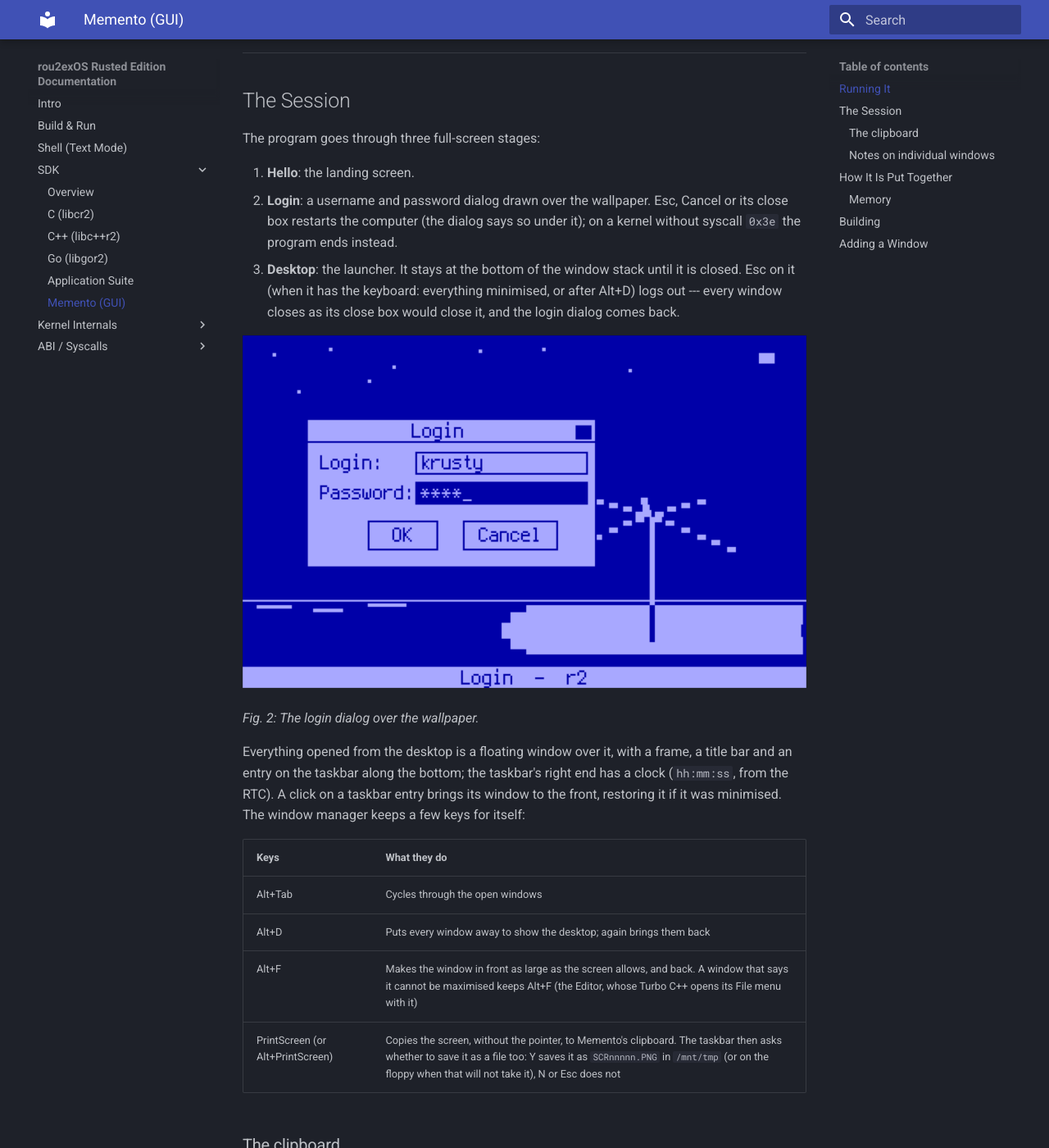
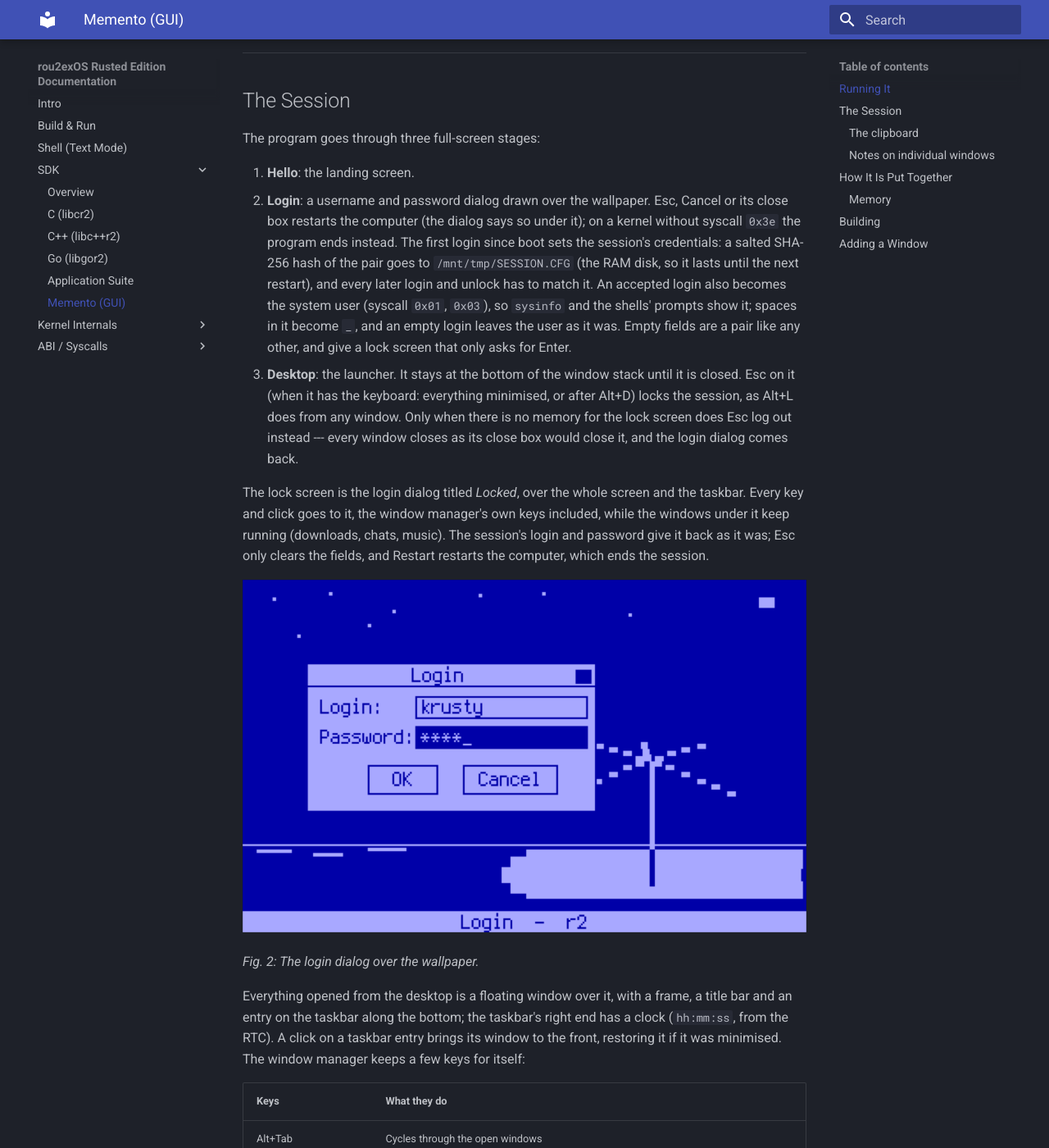
Before and after one commit to krustowski/rou2exOS, an MkDocs documentation site: the page built from docs/sdk/memento.md, in a window 1280 px wide and 1400 px high, scrolled down 1944 px. Shown: the whole window at 82% size. Built offline with MkDocs 1.6.1 and Material for MkDocs 9.7.7, drawn with Linux system fonts in a browser that asks for light colours; some of the changed text lies outside the part shown.

Commit message:
Update docs

```diff
--- a/docs/sdk/memento.md
+++ b/docs/sdk/memento.md
@@ -46,8 +46,10 @@ Esc on the desktop logs out to the login dialog, and leaving the login dialog re
 The program goes through three full-screen stages:
 
 1. **Hello**: the landing screen.
-2. **Login**: a username and password dialog drawn over the wallpaper. Esc, Cancel or its close box restarts the computer (the dialog says so under it); on a kernel without syscall `0x3e` the program ends instead.
-3. **Desktop**: the launcher. It stays at the bottom of the window stack until it is closed. Esc on it (when it has the keyboard: everything minimised, or after Alt+D) logs out --- every window closes as its close box would close it, and the login dialog comes back.
+2. **Login**: a username and password dialog drawn over the wallpaper. Esc, Cancel or its close box restarts the computer (the dialog says so under it); on a kernel without syscall `0x3e` the program ends instead. The first login since boot sets the session's credentials: a salted SHA-256 hash of the pair goes to `/mnt/tmp/SESSION.CFG` (the RAM disk, so it lasts until the next restart), and every later login and unlock has to match it. An accepted login also becomes the system user (syscall `0x01`, `0x03`), so `sysinfo` and the shells' prompts show it; spaces in it become `_`, and an empty login leaves the user as it was. Empty fields are a pair like any other, and give a lock screen that only asks for Enter.
+3. **Desktop**: the launcher. It stays at the bottom of the window stack until it is closed. Esc on it (when it has the keyboard: everything minimised, or after Alt+D) locks the session, as Alt+L does from any window. Only when there is no memory for the lock screen does Esc log out instead --- every window closes as its close box would close it, and the login dialog comes back.
+
+The lock screen is the login dialog titled *Locked*, over the whole screen and the taskbar. Every key and click goes to it, the window manager's own keys included, while the windows under it keep running (downloads, chats, music). The session's login and password give it back as it was; Esc only clears the fields, and Restart restarts the computer, which ends the session.
 
 ![memento-login](../r2-memento-hello-login.png)
 
@@ -59,6 +61,7 @@ Everything opened from the desktop is a floating window over it, with a frame, a
 |------|--------------|
 | Alt+Tab | Cycles through the open windows |
 | Alt+D | Puts every window away to show the desktop; again brings them back |
+| Alt+L | Locks the session (see above) |
 | Alt+F | Makes the window in front as large as the screen allows, and back. A window that says it cannot be maximised keeps Alt+F (the Editor, whose Turbo C++ opens its File menu with it) |
 | PrintScreen (or Alt+PrintScreen) | Copies the screen, without the pointer, to Memento's clipboard. The taskbar then asks whether to save it as a file too: Y saves it as `SCRnnnnn.PNG` in `/mnt/tmp` (or on the floppy when that will not take it), N or Esc does not |
 
```
Also changed, not shown: docs/abi/syscalls/sysinfo_mem_mgmt.md (+2 -1 lines).
